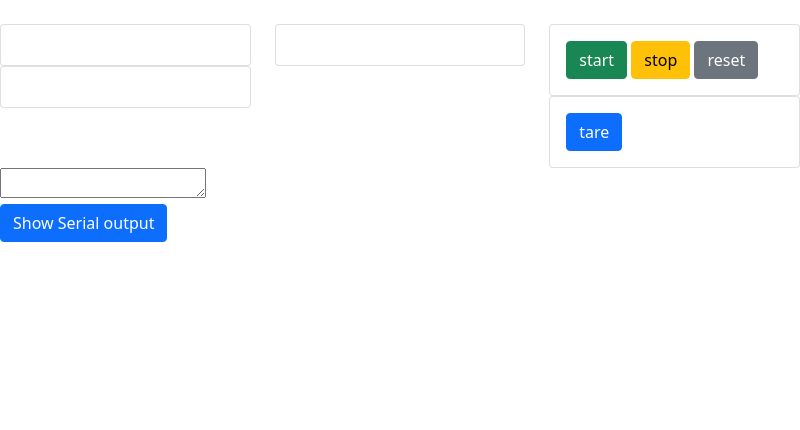
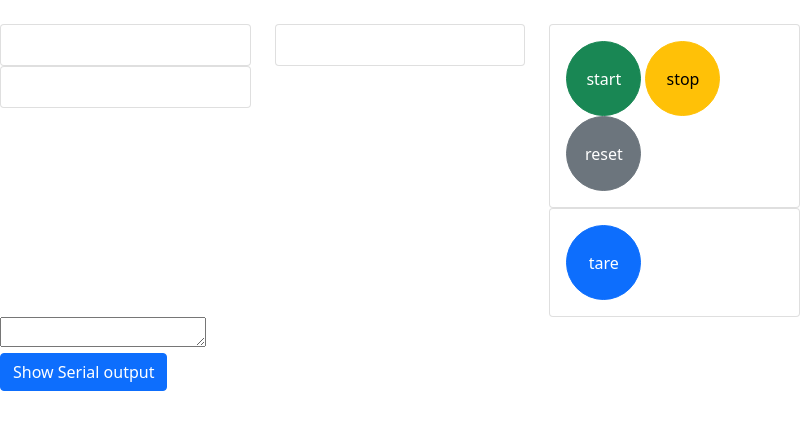
Before and after one commit to ICYou/Project-Silvia, an Electron app: page electron/index.html in a window 800 px wide. Drawn offline with nearby package versions, Linux system fonts and the light colour scheme; no server answers; files whose address does not match are found by name.

Commit message:
Updated for big buttons and maximize window

```diff
--- a/electron/index.html
+++ b/electron/index.html
@@ -49,15 +49,15 @@
         <div class="col-4">
             <div class="card">
             <div class="card-body">
-              <input class="btn btn-success" id="start" type="submit" name="stop" value="start"/>
-              <input class="btn btn-warning" id="stop" type="submit" name="stop" value="stop"/>
-              <input class="btn btn-secondary" id="reset" type="submit" name="reset" value="reset"/>
+              <input class="btn btn-success btn-round" id="start" type="submit" name="stop" value="start"/>
+              <input class="btn btn-warning btn-round" id="stop" type="submit" name="stop" value="stop"/>
+              <input class="btn btn-secondary btn-round" id="reset" type="submit" name="reset" value="reset"/>
             </div>
         </div>
         <div class="card">
             <div class="card-body">
               <div>
-                <input class="btn btn-primary" id="tare" type="submit" name="tare-button" value="tare"/>
+                <input class="btn btn-primary btn-round" id="tare" type="submit" name="tare-button" value="tare"/>
             </div>
             </div>
         </div>
@@ -97,7 +97,8 @@
 
         //initialize serialport with 9600 baudrate.
         // var sp = new serialPort('/dev/tty.usbmodem142301', {
-        var sp = new serialPort('/dev/tty.usbmodem101457901', {
+        // var sp = new serialPort('/dev/tty.usbmodem101457901', { // MBP
+        var sp = new serialPort('/dev/ttyACM0', { //pi
             baudRate: 115200,
         },function (err) {
   if (err) {
--- a/electron/main.js
+++ b/electron/main.js
@@ -15,6 +15,7 @@ function createWindow () {
       contextIsolation: false
     }
   })
+  mainWindow.maximize()
 
   // and load the index.html of the app.
   mainWindow.loadFile('index.html')
--- a/electron/styles.css
+++ b/electron/styles.css
@@ -2,5 +2,10 @@
 div {
     display: inline;
 }
+.btn.btn-round{
+    height: 75px;
+    width: 75px;
+    border-radius: 50%;
+}
 
 /* Add styles here to customize the appearance of your app */
```
